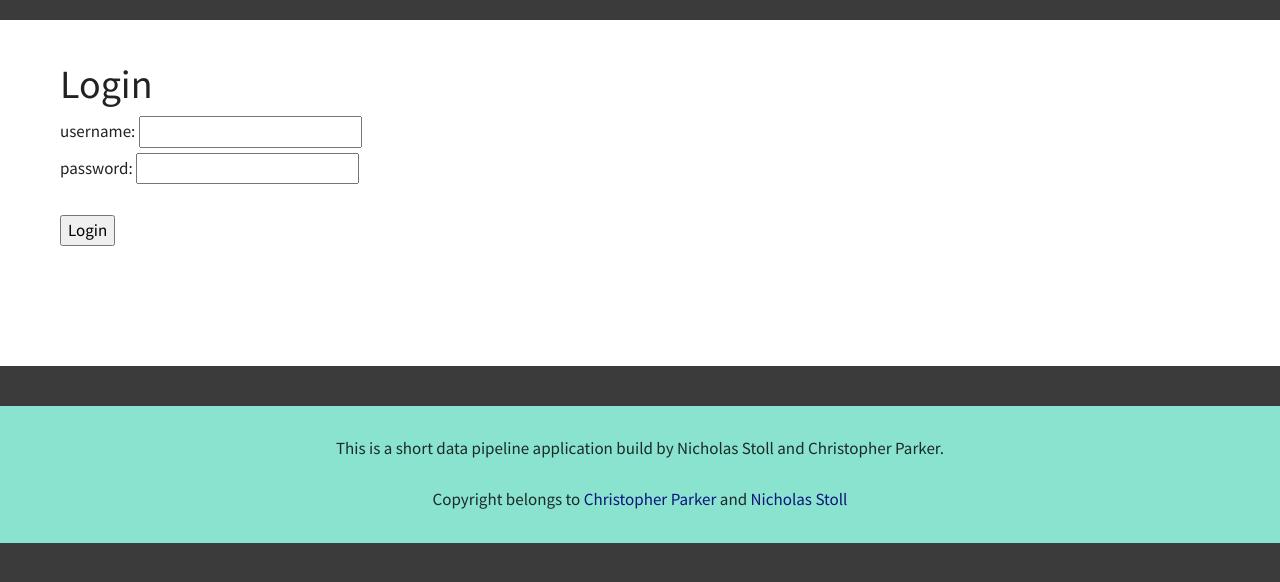
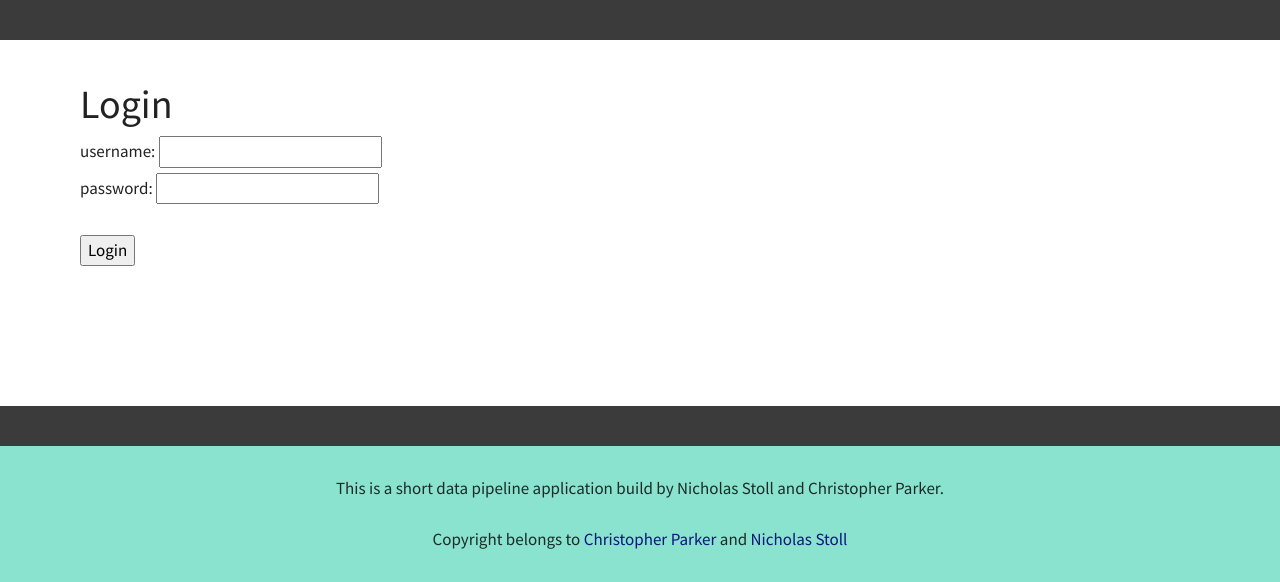
Before and after one commit to is-PARKER/cricket-game, a Flask app: page /account/login in a window 1280 px wide. Shown: the part 85-667 px from the top of the page. Run offline with Flask 2, Linux system fonts and the light colour scheme; some libraries are stand-ins or nearby versions.

Commit message:
Fixed login form-container margin.

```diff
--- a/cricket/static/css/site.css
+++ b/cricket/static/css/site.css
@@ -22,7 +22,7 @@ body {
 
 .form-container {
     background: #fff;
-    margin: 20px;
+    margin: 40px;
     padding: 40px 40px 50px;
 }
 
```
Also changed, not shown: cricket/db/test.sqlite.
